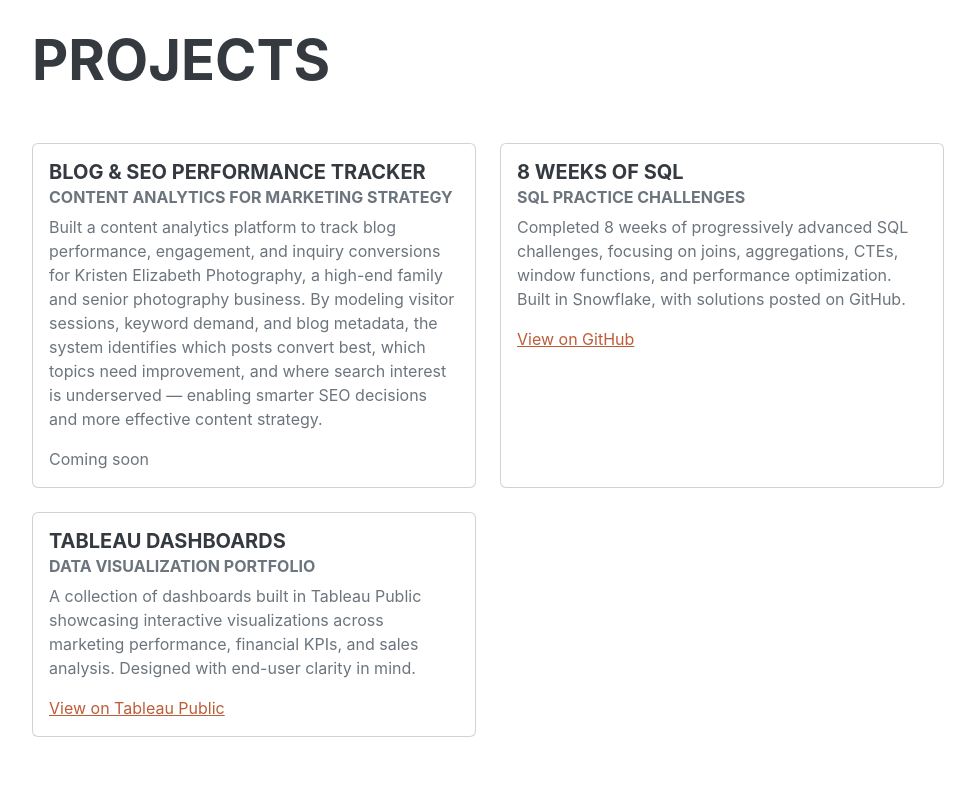
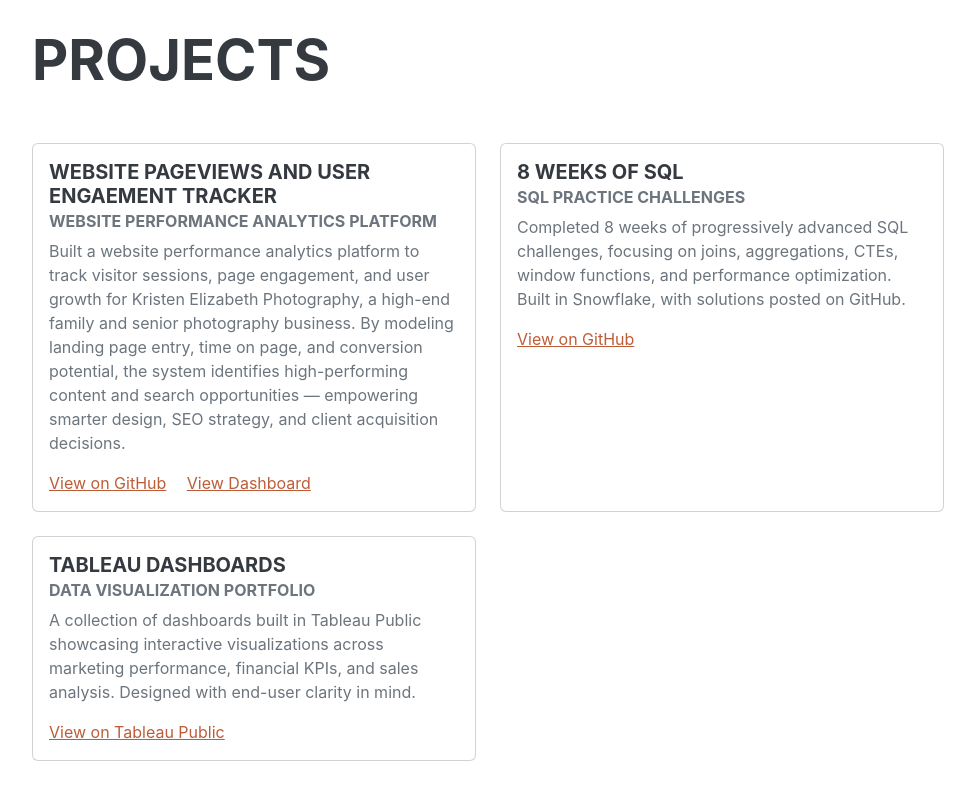
Before and after one commit to AlexPerrine/alexperrine.github.io, a plain HTML site: page index.html in a window 1280 px wide. Shown: the part 2578-3378 px from the top of the page, without its empty margins (288-1263 px from the left). Drawn offline with nearby package versions, Linux system fonts and the light colour scheme; a web font is replaced by a local one.

Commit message:
Updated capstone information

```diff
--- a/index.html
+++ b/index.html
@@ -146,12 +146,13 @@
                     <div class="col">
                       <div class="card h-100">
                         <div class="card-body">
-                          <h5 class="card-title">Blog & SEO Performance Tracker</h5>
-                          <h6 class="card-subtitle mb-2 text-muted">Content Analytics for Marketing Strategy</h6>
+                          <h5 class="card-title">Website Pageviews and User Engaement Tracker</h5>
+                          <h6 class="card-subtitle mb-2 text-muted">Website Performance Analytics Platform</h6>
                           <p class="card-text">
-                            Built a content analytics platform to track blog performance, engagement, and inquiry conversions for Kristen Elizabeth Photography, a high-end family and senior photography business. By modeling visitor sessions, keyword demand, and blog metadata, the system identifies which posts convert best, which topics need improvement, and where search interest is underserved — enabling smarter SEO decisions and more effective content strategy.
+                            Built a website performance analytics platform to track visitor sessions, page engagement, and user growth for Kristen Elizabeth Photography, a high-end family and senior photography business. By modeling landing page entry, time on page, and conversion potential, the system identifies high-performing content and search opportunities — empowering smarter design, SEO strategy, and client acquisition decisions.
                           </p>
-                          <span class="text-muted">Coming soon</span>
+                          <a href="hhttps://github.com/AlexPerrine/analytics-engineering-seo-tracker" target="_blank" class="card-link">View on GitHub</a>
+                          <a href="https://aecapstone-kepdashboard.streamlit.app/" target="_blank" class="card-link">View Dashboard</a>
                         </div>
                       </div>
                     </div>
```
